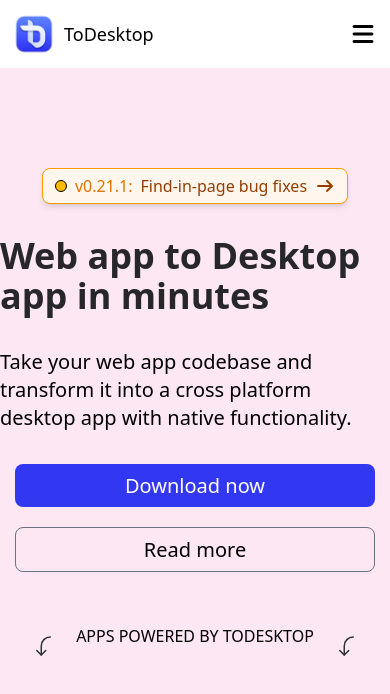
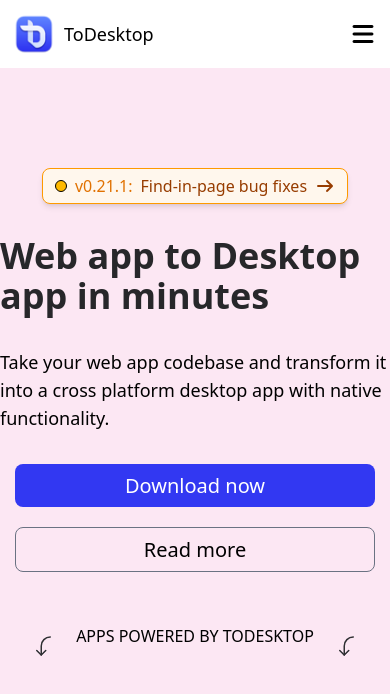
Before and after one commit to pratik0217/toDesktop-web, a React (Vite) app: page /login in a window 390 px wide. Shown: the top 694 px of the page. Built offline with nearby package versions, Linux system fonts and the light colour scheme.

Commit message:
check the response design for mobile device

```diff
--- a/src/component/mainSection.jsx
+++ b/src/component/mainSection.jsx
@@ -21,7 +21,7 @@
         </div>
 
 
-        <p className="sm:text-center text-xl md:text-2xl">Take your web app codebase and transform it into a cross platform desktop app with native functionality.</p>
+        <p className="sm:text-center text-lg md:text-2xl">Take your web app codebase and transform it into a cross platform desktop app with native functionality.</p>
 
         <div id="hero-sect-btn" className="flex gap-5 flex-col sm:flex-row font-medium w-[360px] text-xl">
             <button className="rounded-lg">Download now</button>
```
